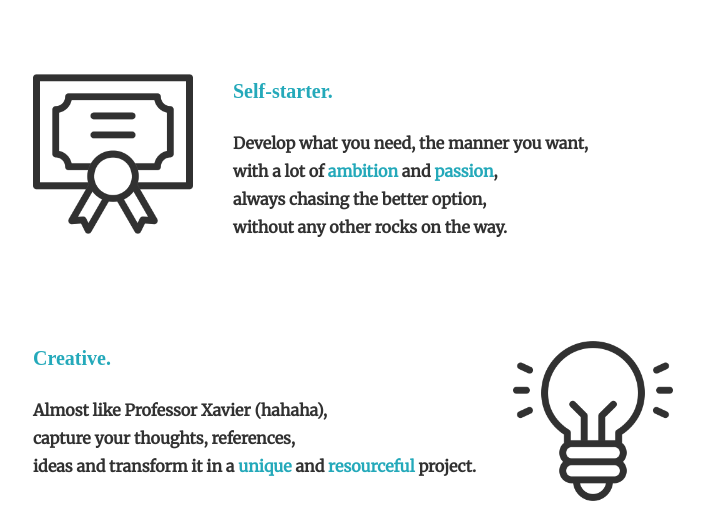
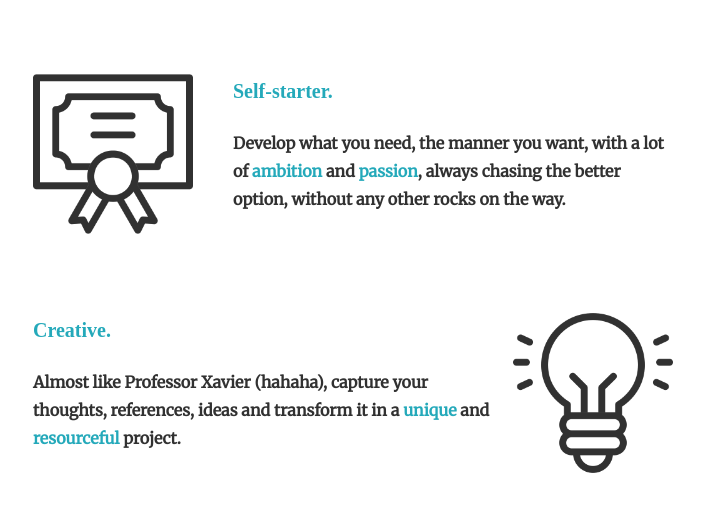
Before and after one commit to leonvrdoalves/about, a plain HTML site: page index.html in a window 1280 px wide. Shown: the part 900-1430 px from the top of the page, without its empty margins (287-991 px from the left). Drawn offline with Linux system fonts and the light colour scheme; a web font is replaced by a local one.

Commit message:
Update index.html

```diff
--- a/index.html
+++ b/index.html
@@ -31,17 +31,17 @@
               <div class="skill-row">
                 <img class="selfimg" src="images/diploma.png" alt="diploma">
                 <h3 class="self">Self-starter.</h3>
-                <p class="self">Develop what you need, the manner you want,<br> with a lot of <strong>ambition</strong> and <strong>passion</strong>,<br> always chasing the better option,<br> without any other rocks on the way.</p>
+                <p class="self">Develop what you need, the manner you want, with a lot of <strong>ambition</strong> and <strong>passion</strong>, always chasing the better option, without any other rocks on the way.</p>
               </div>
               <div class="skill-row">
                 <img class="creativeimg" src="images/ideia.png" alt="ideas">
                 <h3 class="creative">Creative.</h3>
-                <p class="creative">Almost like Professor Xavier (hahaha),<br> capture your thoughts, references,<br> ideas and transform it in a <strong>unique</strong> and <strong> resourceful</strong> project.</p>
+                <p class="creative">Almost like Professor Xavier (hahaha), capture your thoughts, references, ideas and transform it in a <strong>unique</strong> and <strong> resourceful</strong> project.</p>
               </div>
               <div class="skill-row">
                 <img class="focusimg" src="images/visao.png" alt="eye">
                 <h3 class="focus">Focused.</h3>
-                <p class="focus">Once on a project, <strong>100%</strong> on it; without any <br>distractions or other ways to follow,<br> mind focused and concentrated strictly to the object.</p>
+                <p class="focus">Once on a project, <strong>100%</strong> on it; without any distractions or other ways to follow, mind focused and concentrated strictly to the object.</p>
               </div>
             </div>
             <hr>
@@ -51,7 +51,7 @@
               <h3>I'm able and open to solve your problems,<br>and help your thoughts become reality.</h3>
               <p>If you have a project you want to start, think need any help with something or just some tips, then get in touch.</p>
               <br>
-              <a class="btn" href="l20a20r@gmail.com.com">CONTACT ME</a>
+              <a class="btn" href="mailto:l20a20r@gmail.com.com">CONTACT ME</a>
             </div>
           </div>
           <br>
```
